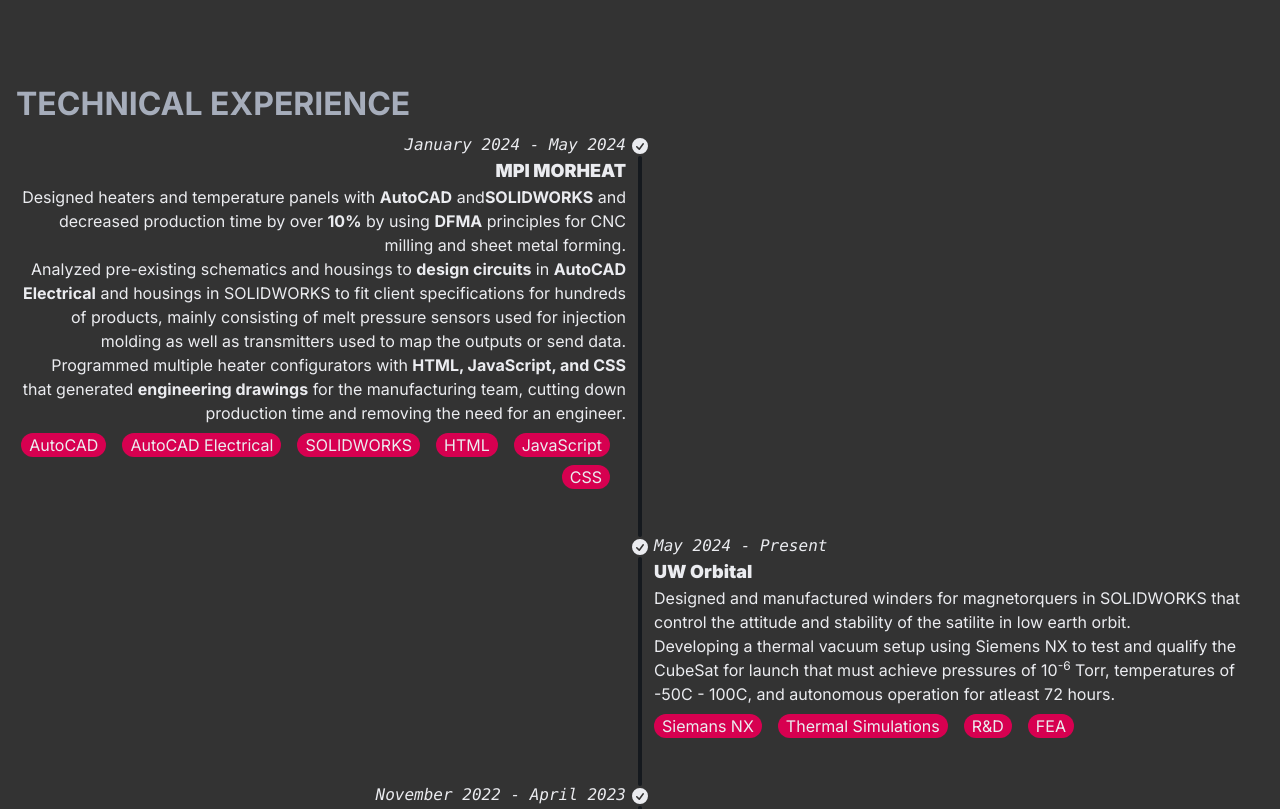
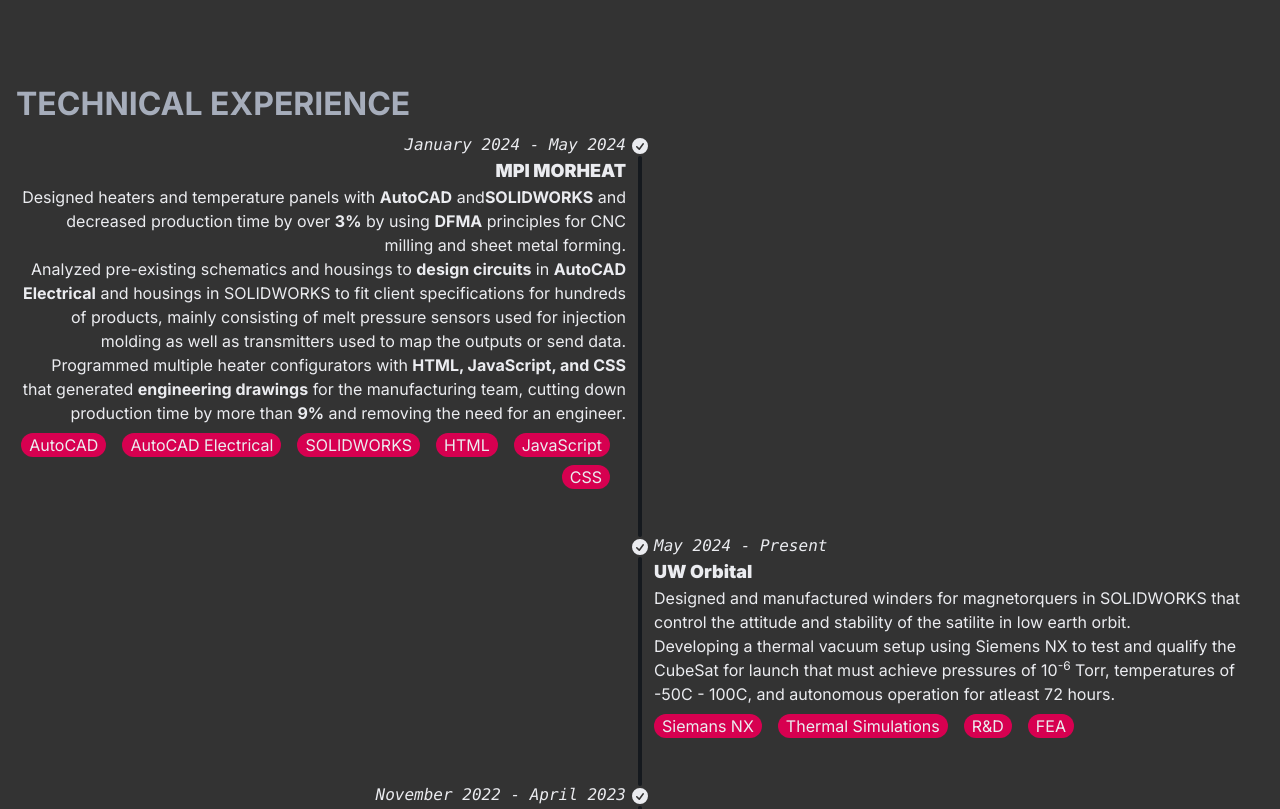
Before and after one commit to Joban-Natt/joban-website, a Next.js app: page / in a window 1280 px wide. Shown: the part 840-1649 px from the top of the page. Built offline with nearby package versions, Linux system fonts and the light colour scheme.

Commit message:
Experience Update

```diff
--- a/app/components/Experience/page.tsx
+++ b/app/components/Experience/page.tsx
@@ -28,7 +28,7 @@
               <time className="font-mono italic">January 2024 - May 2024</time>
               <div className="text-lg font-black">MPI MORHEAT</div>
               Designed heaters and temperature panels with <b>AutoCAD</b> and
-              <b>SOLIDWORKS</b> and decreased production time by over <b>10%</b>{" "}
+              <b>SOLIDWORKS</b> and decreased production time by over <b>3%</b>{" "}
               by using <b>DFMA</b> principles for CNC milling and sheet metal
               forming. <br />
               Analyzed pre-existing schematics and housings to{" "}
@@ -40,7 +40,8 @@
               Programmed multiple heater configurators with{" "}
               <b>HTML, JavaScript, and CSS</b> that generated{" "}
               <b>engineering drawings</b> for the manufacturing team, cutting
-              down production time and removing the need for an engineer.
+              down production time by more than <b>9%</b> and removing the need
+              for an engineer.
               <br />
               <div className="bg-jred w-auto mt-2 px-2 mr-4 rounded-[12px] hover:bg-jhred inline-block">
                 AutoCAD
```
